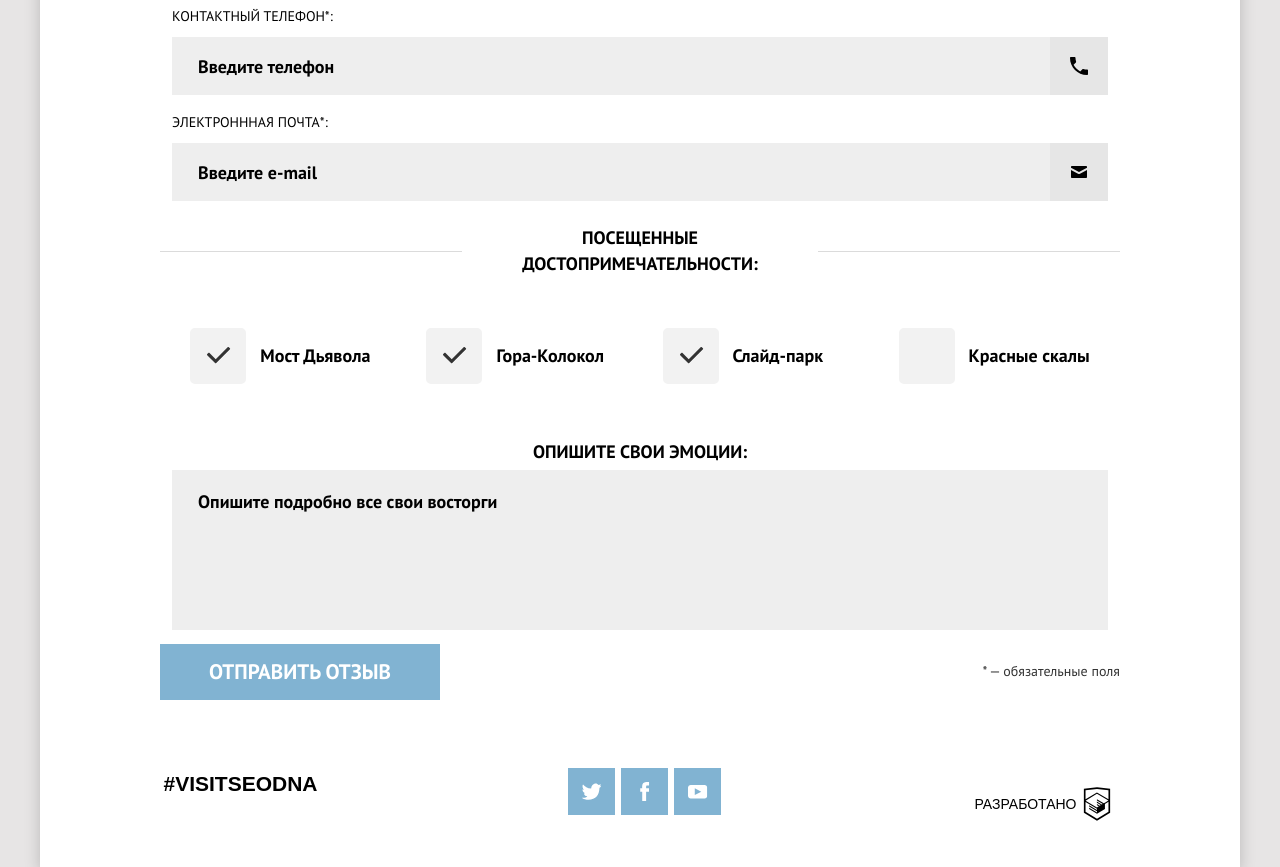
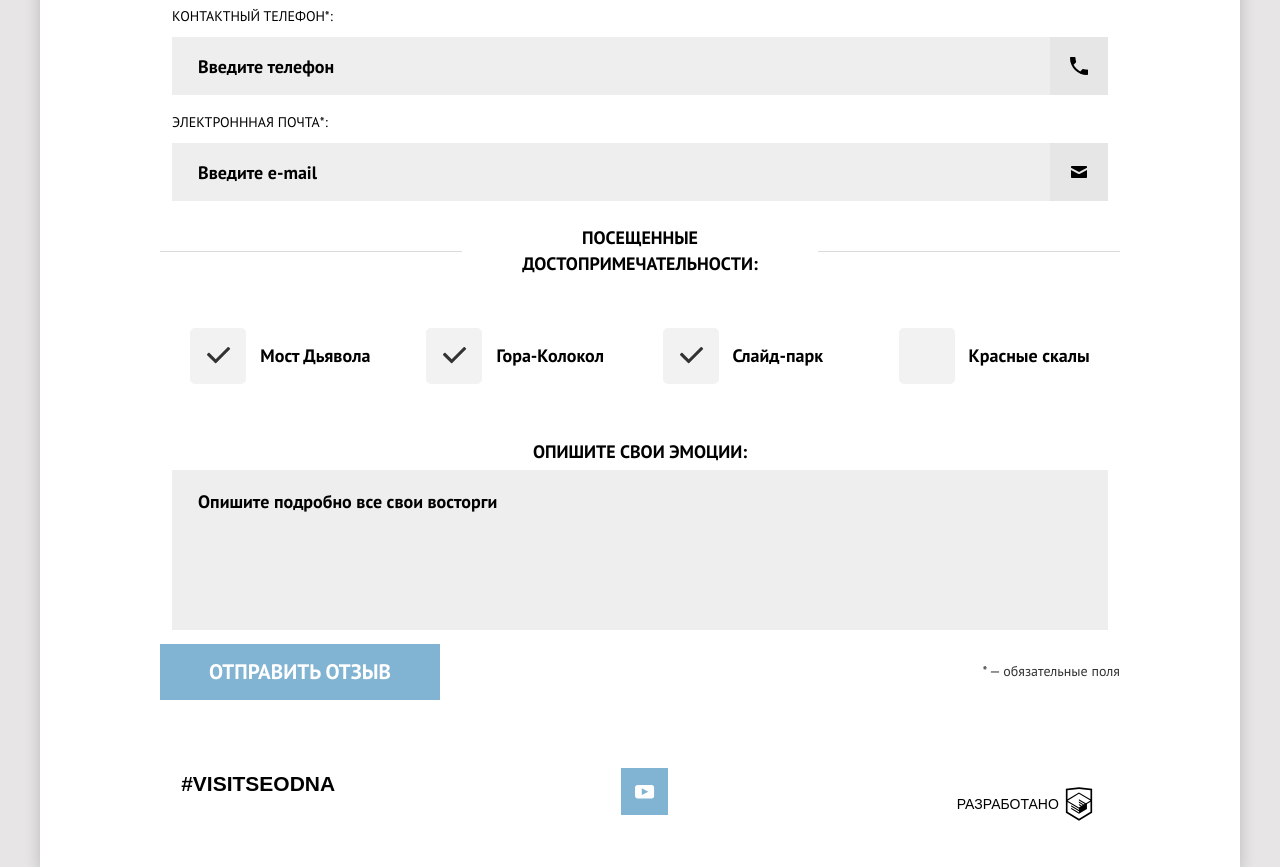
Before and after one commit to amvlasenko/sedona, a plain HTML site: page form.html in a window 1280 px wide. Shown: the part 807-1674 px from the top of the page. Drawn offline with Linux system fonts and the light colour scheme.

Commit message:
Update form.html

```diff
--- a/form.html
+++ b/form.html
@@ -1832,28 +1832,7 @@
       <div class="page-footer__hashtag">#visitseodna</div>
       <div class="page-footer__social social">
         <ul class="social__list">
-          <li class="social__item--twitter">
-            <a
-              href="twitter.com"
-              class="social__link button"
-              aria-label="Мы в Твиттере"
-            >
-              <svg>
-                <use xlink:href="#icon-twitter"></use>
-              </svg>
-            </a>
-          </li>
-          <li class="social__item--facebook">
-            <a
-              href="facebook.com"
-              class="social__link button"
-              aria-label="Мы в Фейсбуке"
-            >
-              <svg>
-                <use xlink:href="#icon-facebook"></use>
-              </svg>
-            </a>
-          </li>
+
           <li class="social__item--youtube">
             <a href="youtube.com" class="social__link button" aria-label="Мы в Ютубе">
               <svg>
```
